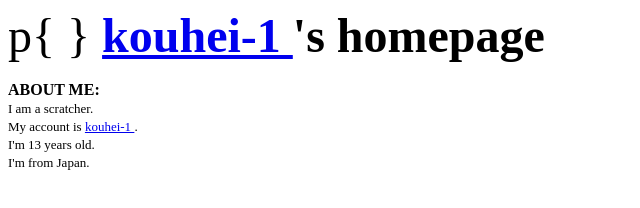
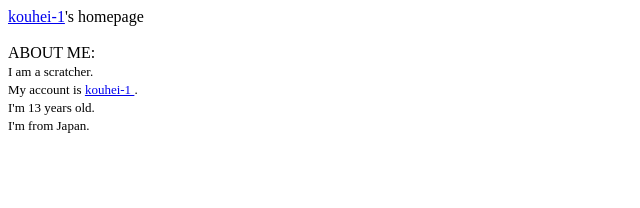
Before and after one commit to kouhei-1/kouhei-1.github.io, a plain HTML site: page index.html in a window 1280 px wide. Shown: the whole page, without its empty margins (0-640 px from the left). Drawn offline with Linux system fonts and the light colour scheme.

Commit message:
Update index.html

```diff
--- a/index.html
+++ b/index.html
@@ -1,36 +1,10 @@
 <!DOCTYPE html>
 <html>
-<head>
-</head>
-<body>
-  <font size="7">
-    <font color="Black">
-      p{
-
-      }
-    </font>
-    <font color="blue">
-      <b>
-        <a href="https://scratch.mit.edu/users/kouhei-1" target="_blank">
-        kouhei-1
-        </a>
-      </b>
-    </font>
-    <font color="Black">
-      <b>
-      's homepage
-      </b>
-    </font>
-  </font>
-  <br>
-  <br>
-  <font color="black">
-    <b>
-    <font size="3">
-      ABOUT ME:
-    </font>
-    </b>
-    <br>
+  <head>
+  </head>
+  <body>
+    <a href="https://scratch.mit.edu/users/kouhei-1" target="_blank">kouhei-1</a>'s homepage  <br><br>
+    ABOUT ME:<br>
   </font>
   <font color="black">
     <font size="2">
```
